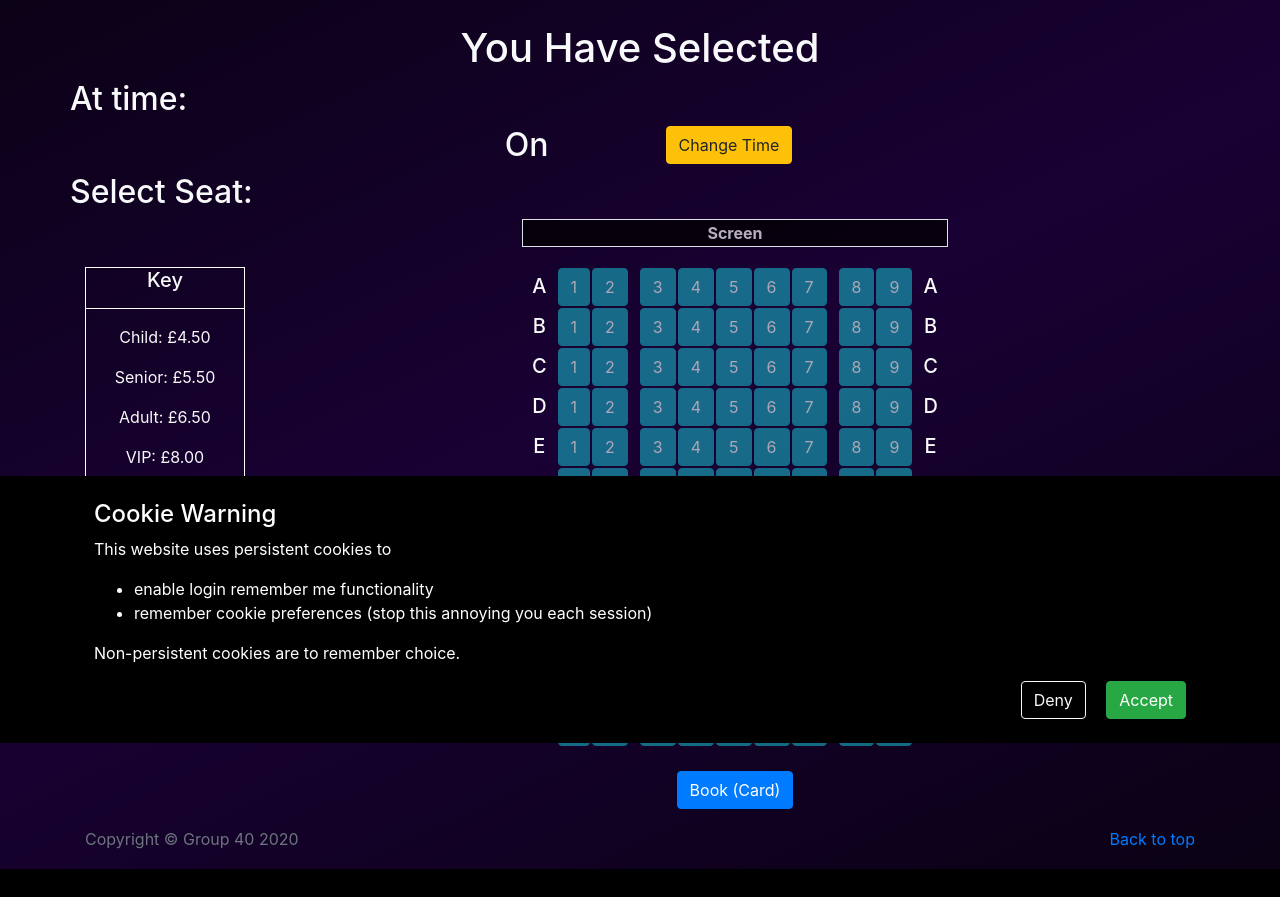
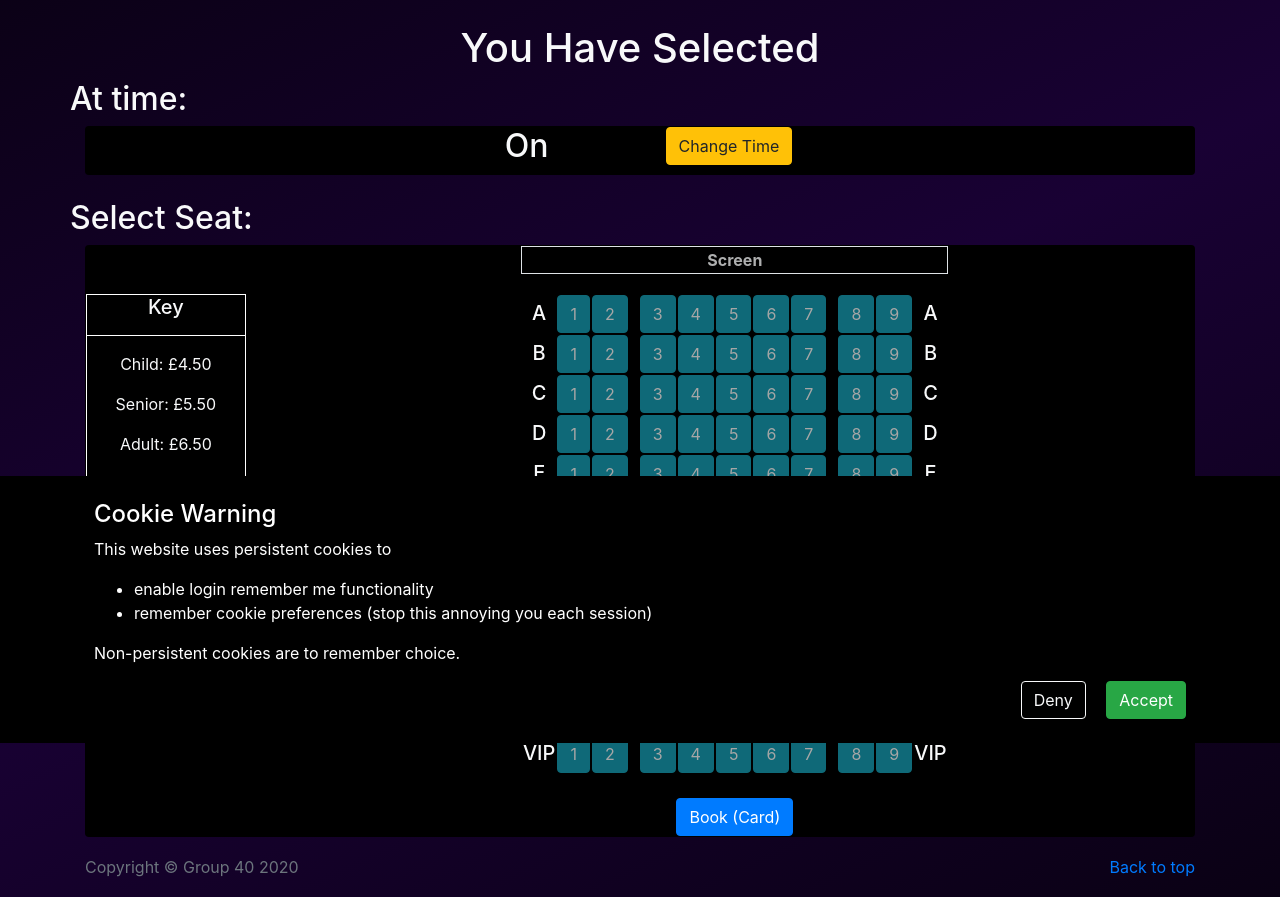
Before and after one commit to yesh21/MovieBookingSystem, a Flask app: template Flask_Cinema_Site/bookings/templates/select_time.html in a window 1280 px wide. Shown: the part 57-954 px from the top of the page. Before the commit the page ends 926 px from the top, so only its background shows below. Run offline with Flask 2, Linux system fonts and the light colour scheme; the template is opened without the code that fills it: values that come from a table or form of the project are taken from there, others are empty; parts of the project's set-up code (start-up, migrations or seed data) failed here and were passed over; some libraries are stand-ins or nearby versions.

Commit message:
Small Changes to Seats Page

```diff
--- a/Flask_Cinema_Site/bookings/templates/select_time.html
+++ b/Flask_Cinema_Site/bookings/templates/select_time.html
@@ -16,6 +16,7 @@
     <div class="row">
         <h2>At time: </h2>
     </div>
+    <div class="card bg-black mb-4">
         <div class="row justify-content-md-center">
             <div class=" bg-success text-white">
                 <h2>{{ viewing.time.strftime('%H:%M') }} </h2>
@@ -32,13 +33,15 @@
             </div>
 
             <a href="{{ url_for('movie.view_specific', movie_id=viewing.movie.id) }}">
-            <button class="btn btn-warning" >Change Time</button>
+                <button class="btn btn-warning">Change Time</button>
             </a>
+        </div>
     </div>
     <div class="row">
         <h2>Select Seat: </h2>
     </div>
 
+    <div class="card bg-black mb-4">
         <div class="row">
             <div class="col-2">
                 <div class="pt-5">
@@ -145,6 +148,7 @@
                         Book
                         (Card)
                     </button>
+                </div>
             </div>
         </div>
     </div>
@@ -535,5 +539,7 @@
 
 
 
+
+
 </script>
 {% endblock %}
--- a/Flask_Cinema_Site/bookings/views.py
+++ b/Flask_Cinema_Site/bookings/views.py
@@ -3,7 +3,7 @@ from flask_login import current_user, login_required
 
 from Flask_Cinema_Site import db
 from Flask_Cinema_Site.roles import manager_permission
-from Flask_Cinema_Site.models import Viewing, Transaction, TicketType, SavedCard
+from Flask_Cinema_Site.models import Viewing, Transaction, TicketType, SavedCard, Seat
 from Flask_Cinema_Site.helper_functions import get_redirect_url
 from Flask_Cinema_Site.bookings.forms import CardPaymentForm, CashPaymentForm
 from Flask_Cinema_Site.bookings.helper_functions import generate_receipt_pdf
```
Lines whose indentation alone changed are shown as unchanged.
